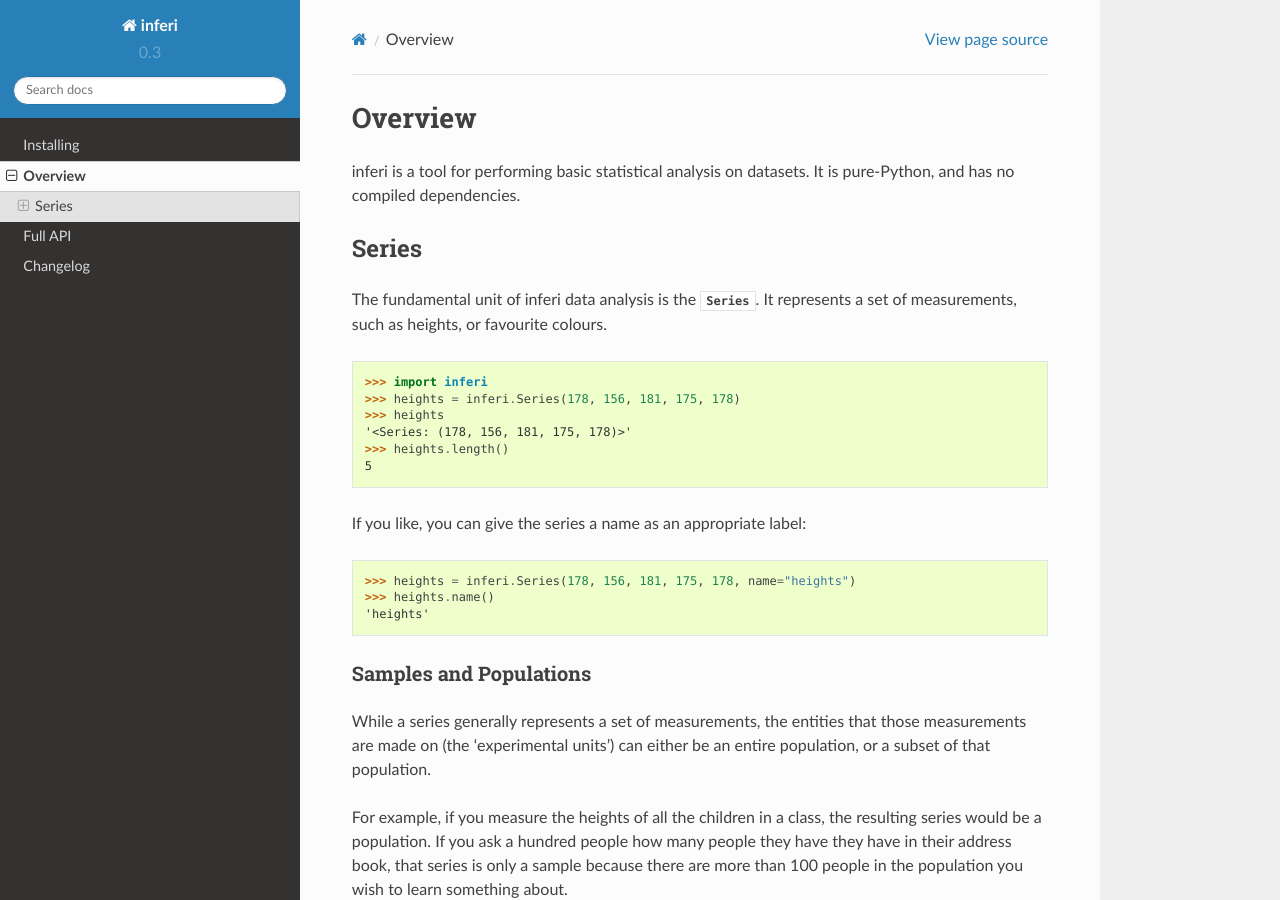
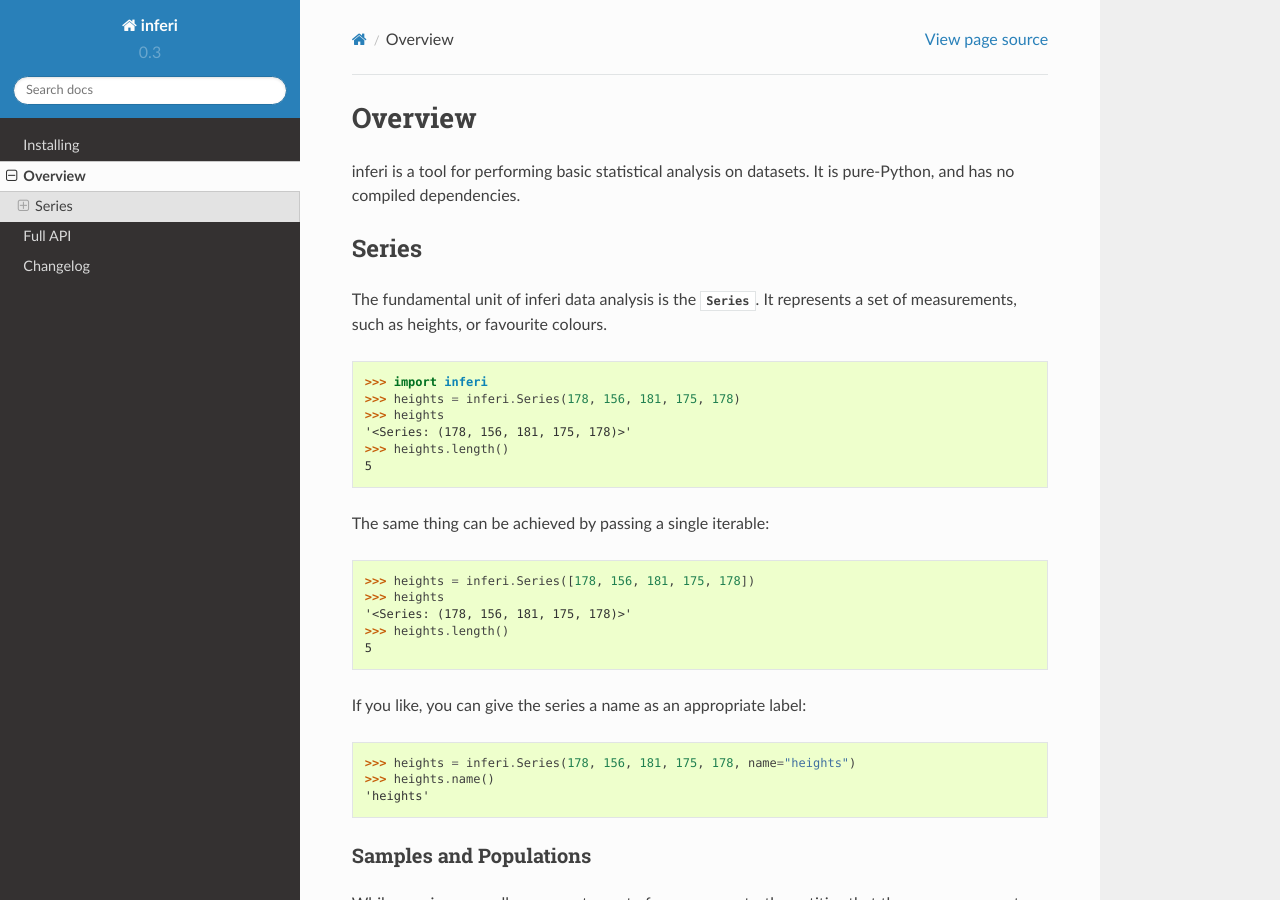
Before and after one commit to samirelanduk/inferi, a Sphinx documentation site: the page built from docs/source/overview.rst, in a window 1280 px wide and 900 px high. Built offline with Sphinx 7.4.7 and the Read the Docs theme 2.0.0, drawn with Linux system fonts in a browser that asks for light colours.

Commit message:
Update docs for new iterable unpacking

```diff
--- a/docs/source/overview.rst
+++ b/docs/source/overview.rst
@@ -12,6 +12,14 @@ represents a set of measurements, such as heights, or favourite colours.
 
     >>> import inferi
     >>> heights = inferi.Series(178, 156, 181, 175, 178)
+    >>> heights
+    '<Series: (178, 156, 181, 175, 178)>'
+    >>> heights.length()
+    5
+
+The same thing can be achieved by passing a single iterable:
+
+    >>> heights = inferi.Series([178, 156, 181, 175, 178])
     >>> heights
     '<Series: (178, 156, 181, 175, 178)>'
     >>> heights.length()
```
Also changed, not shown: 1 other file.
